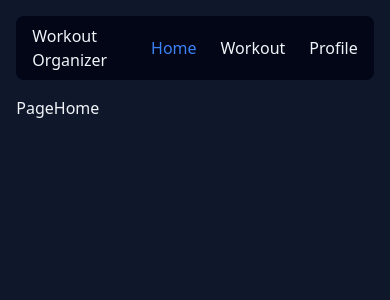
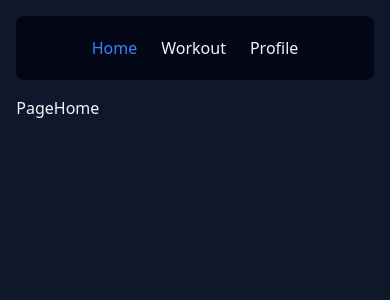
Before and after one commit to alkanaziz/workout-organizer, a React (Vite) app: page / in a window 390 px wide. Shown: the top 300 px of the page. Built offline with nearby package versions, Linux system fonts and the light colour scheme.

Commit message:
update navbar

```diff
--- a/src/components/Navbar.tsx
+++ b/src/components/Navbar.tsx
@@ -8,8 +8,8 @@
   ];
 
   return (
-    <nav className="w-full h-16 bg-slate-950 flex items-center justify-between px-4 my-4 rounded-lg">
-      <h1 className="font-medium">Workout Organizer</h1>
+    <nav className="w-full h-16 bg-slate-950 flex items-center justify-center md:justify-between px-4 my-4 rounded-lg">
+      <h1 className="hidden md:block font-medium">Workout Organizer</h1>
       <ul className="flex space-x-6">
         {links.map((link) => (
           <li key={link.to}>
```
